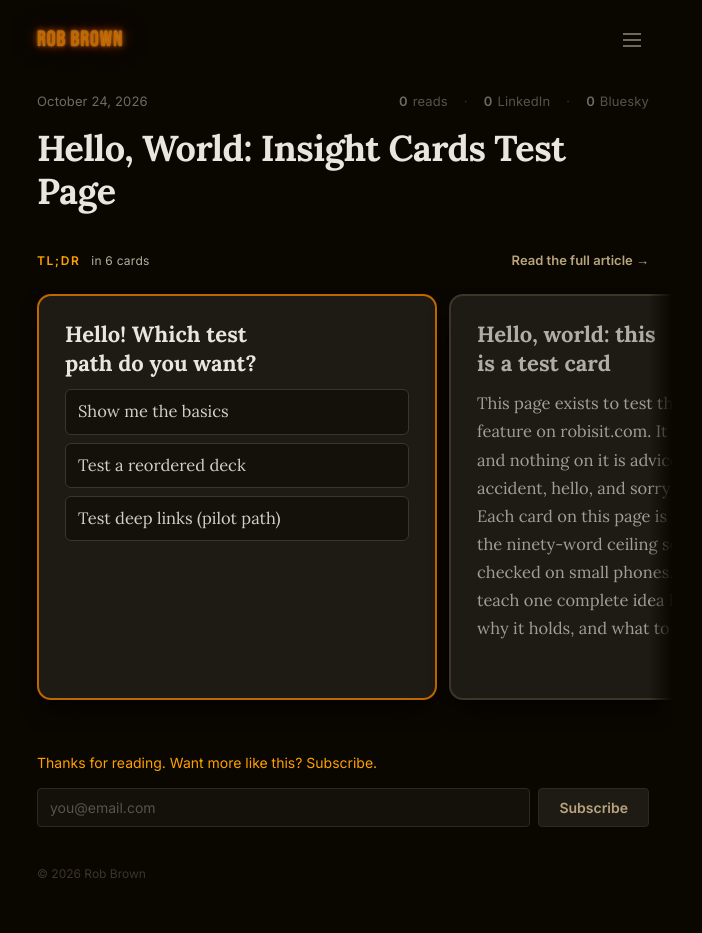
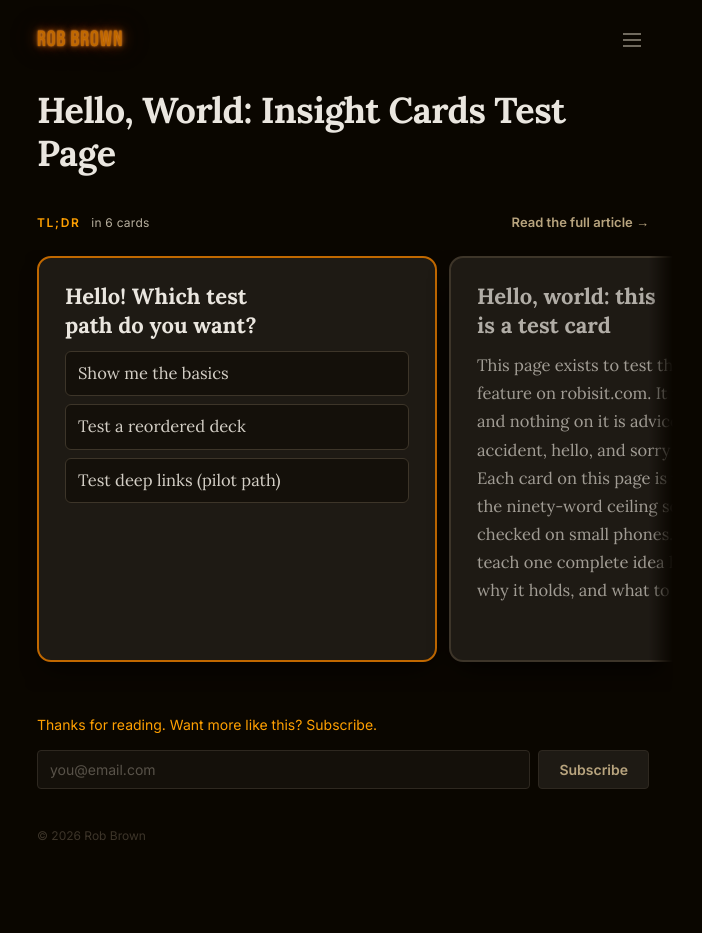
Before and after one commit to RobBrown/robisit, a Jekyll site: the page built from _articles/hello-world-cards.md, in a window 1280 px wide. Shown: the whole page, without its empty margins (297-999 px from the left). Built offline with Jekyll 4.4.1, drawn with Linux system fonts in a browser that asks for light colours; after the commit the page ends 900 px from its top, so only the background shows below that.

Commit message:
feat: carded pages leave out the date and view counts

```diff
--- a/_layouts/article.html
+++ b/_layouts/article.html
@@ -394,14 +394,14 @@ footer .copy{
 <article{% if ic_valid %} class="ic-page"{% endif %}>
   <header>
     <h1>{{ page.title }}</h1>
-    <div class="date">{{ page.date | date: "%B %-d, %Y" }}</div>
+    {% unless ic_valid %}<div class="date">{{ page.date | date: "%B %-d, %Y" }}</div>
     <div class="byline">
       <span class="stat"><span class="stat-num">{{ page.views | default: 0 }}</span> reads</span>
       <span class="dot">·</span>
       <span class="stat"><span class="stat-num">{{ page.linkedin | default: 0 }}</span> LinkedIn</span>
       <span class="dot">·</span>
       <span class="stat"><span class="stat-num">{{ page.bluesky | default: 0 }}</span> Bluesky</span>
-    </div>
+    </div>{% endunless %}
     <span class="rule"></span>
   </header>
 {% if ic_valid %}
--- a/assets/css/insight-cards.css
+++ b/assets/css/insight-cards.css
@@ -21,22 +21,14 @@
 
 .ic-deck[hidden],.ic-head[hidden],.ic-expand[hidden]{display:none}
 
-/* Carded pages: a compact masthead. Date and stats share one line above the
-   title, and the TL;DR heading row takes the place of the header rule. Scoped
-   to .ic-page so posts without cards are untouched. */
+/* Carded pages: a compact masthead. The layout leaves out the date and stats
+   (owner direction) and the TL;DR heading row takes the place of the header
+   rule. Scoped to .ic-page so posts without cards are untouched. */
 .ic-page{padding-top:28px}
-.ic-page header{display:flex;flex-wrap:wrap;align-items:center;column-gap:16px;row-gap:4px;margin-bottom:28px}
-.ic-page header .date{order:-1;margin:0}
-.ic-page header .byline{order:-1;margin-left:auto}
-.ic-page header h1{flex:1 0 100%;margin:10px 0 0}
+.ic-page header{margin-bottom:28px}
+.ic-page header h1{margin:0}
 .ic-page header .rule{display:none}
-@media(max-width:600px){
-  /* Keep date and stats on one line at 375px. */
-  .ic-page{padding-top:24px}
-  .ic-page header{column-gap:9px}
-  .ic-page header .date,.ic-page header .byline{font-size:12px;letter-spacing:0}
-  .ic-page header .byline{gap:9px}
-}
+@media(max-width:600px){.ic-page{padding-top:24px}}
 
 /* Section heading: the TL;DR label (as on the site's TL;DR block), the card
    count, and the way out to the full article on the right. */
```
Also changed, not shown: DECISIONS.md (+2 -2 lines), tests/rendering.spec.js (+3 -2 lines).
